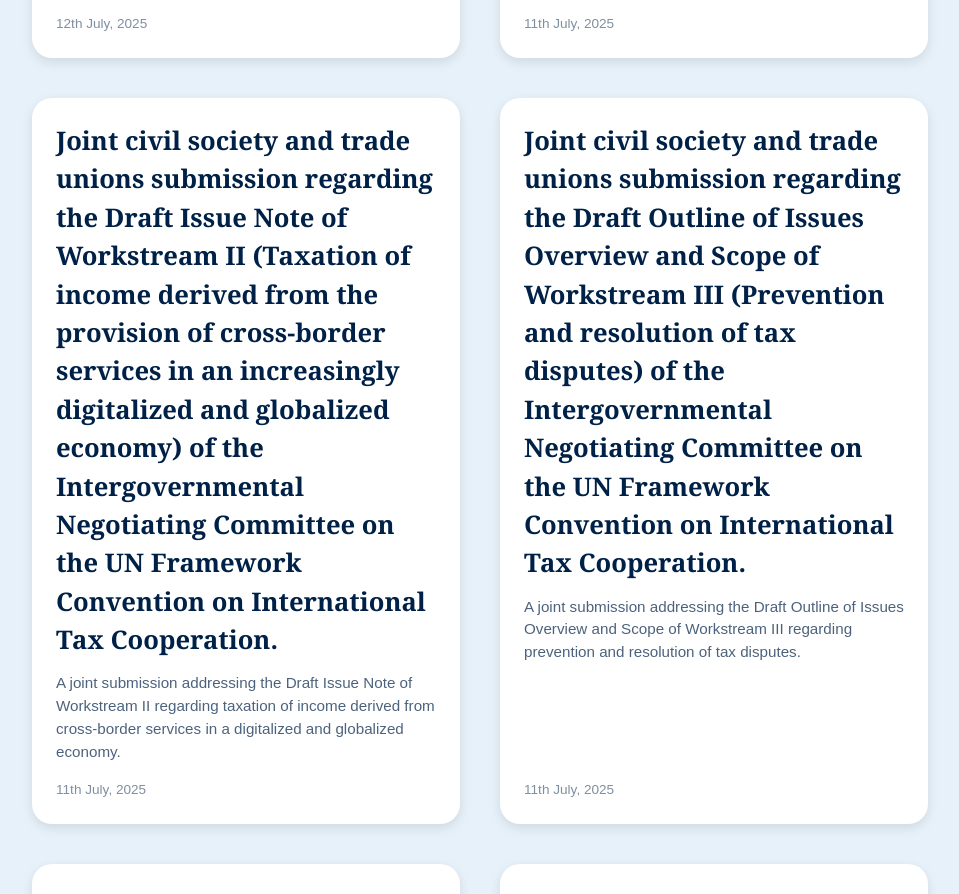
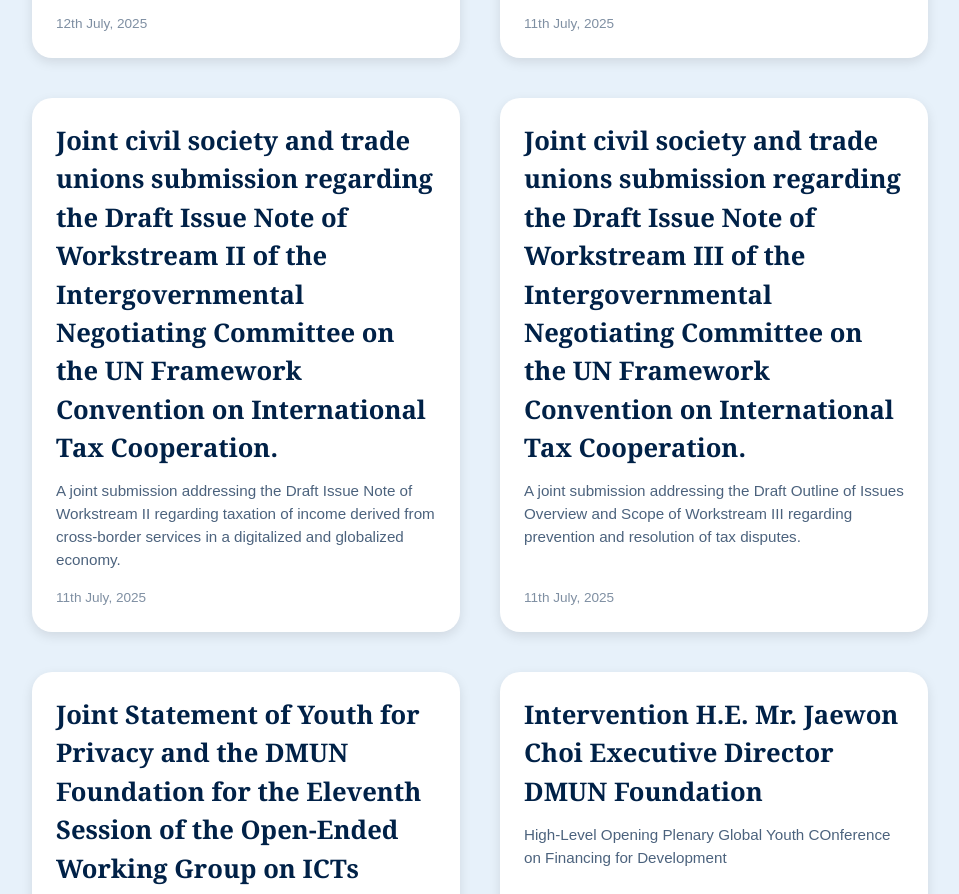
Before and after one commit to Atharvsingh112/DMUN-Foundation, a React (Vite) app: page /Publications in a window 1280 px wide. Shown: the part 1380-2274 px from the top of the page, without its empty margins (160-1119 px from the left). Built offline with nearby package versions, Linux system fonts and the light colour scheme.

Commit message:
Update titles for statements s-2 and s-1 for accuracy

```diff
--- a/src/pages/Publications.jsx
+++ b/src/pages/Publications.jsx
@@ -257,7 +257,7 @@ const statements =
       {
         id: 's-2',
         image: null,
-        title: 'Joint civil society and trade unions submission regarding the Draft Issue Note of Workstream II (Taxation of income derived from the provision of cross-border services in an increasingly digitalized and globalized economy) of the Intergovernmental Negotiating Committee on the UN Framework Convention on International Tax Cooperation.',
+        title: 'Joint civil society and trade unions submission regarding the Draft Issue Note of Workstream II of the Intergovernmental Negotiating Committee on the UN Framework Convention on International Tax Cooperation.',
         summary: 'A joint submission addressing the Draft Issue Note of Workstream II regarding taxation of income derived from cross-border services in a digitalized and globalized economy.',
         date: '11th July, 2025',
         link: '/Statement-2.pdf',
@@ -265,7 +265,7 @@ const statements =
       {
         id: 's-1',
         image: null,
-        title: 'Joint civil society and trade unions submission regarding the Draft Outline of Issues Overview and Scope of Workstream III (Prevention and resolution of tax disputes) of the Intergovernmental Negotiating Committee on the UN Framework Convention on International Tax Cooperation.',
+        title: ' Joint civil society and trade unions submission regarding the Draft Issue Note of Workstream III of the Intergovernmental Negotiating Committee on the UN Framework Convention on International Tax Cooperation.',
         summary: 'A joint submission addressing the Draft Outline of Issues Overview and Scope of Workstream III regarding prevention and resolution of tax disputes.',
         date: '11th July, 2025',
         link: '/Statement-1.pdf',
```
